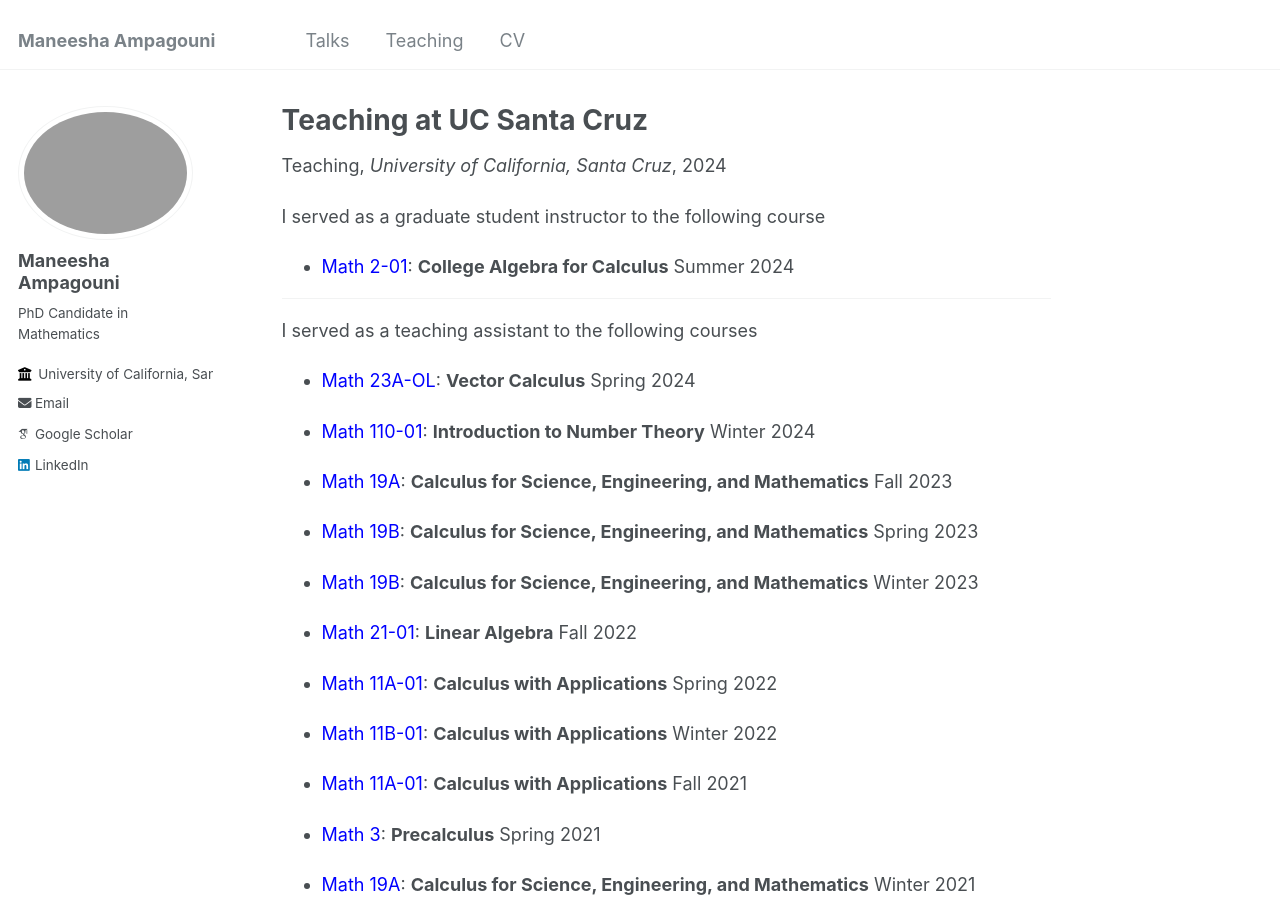
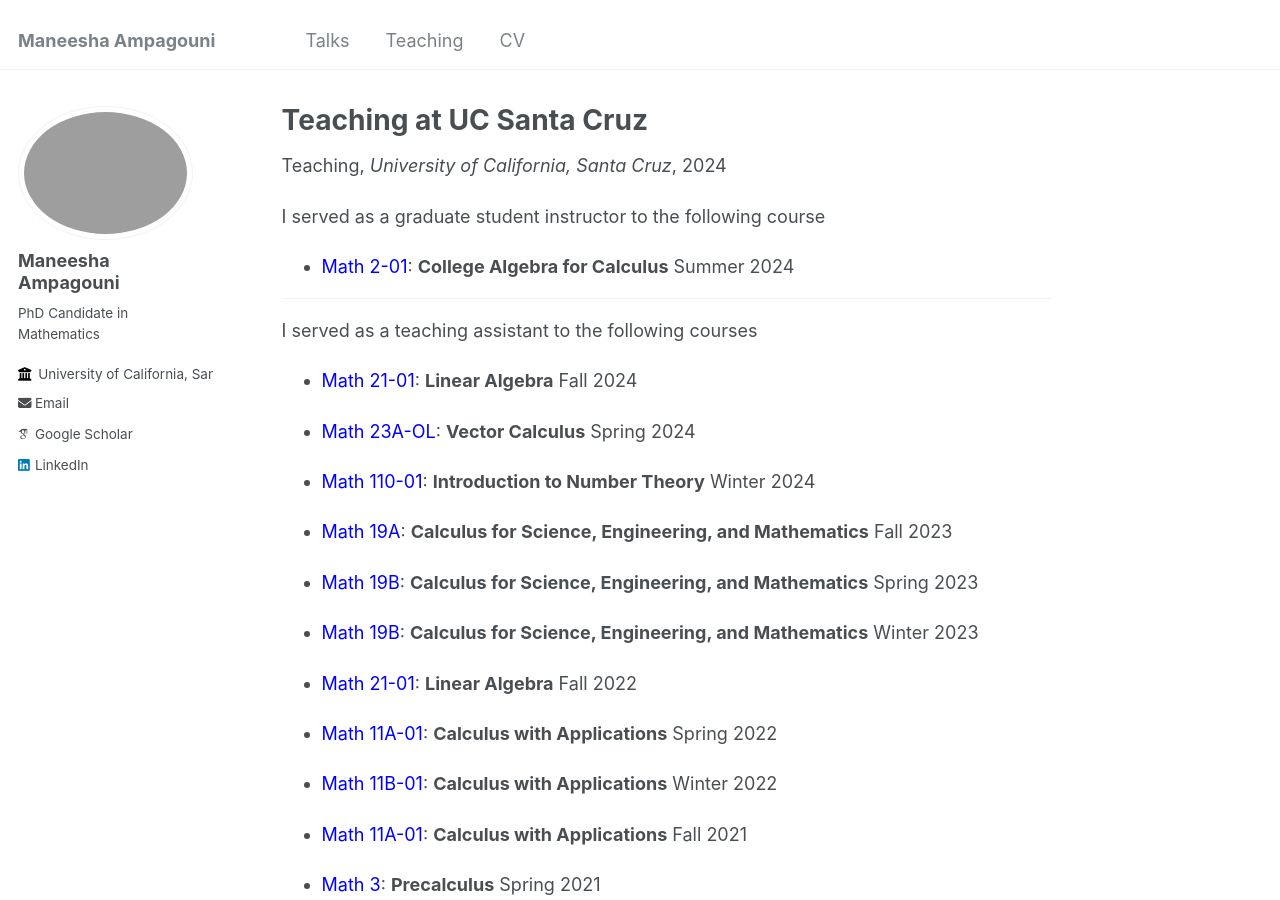
Before and after one commit to ManeeshaAmpagouni/maneeshaampagouni.github.io, a Jekyll site: the page built from _teaching/TAship at UCSC.md, in a window 1280 px wide and 900 px high. Built offline with Jekyll 4.4.1, drawn with Linux system fonts in a browser that asks for light colours; some web fonts are replaced.

Commit message:
Update TAship at UCSC.md

```diff
--- a/_teaching/TAship at UCSC.md
+++ b/_teaching/TAship at UCSC.md
@@ -7,6 +7,7 @@ venue: "University of California, Santa Cruz"
 date: 2024-10-07
 
 ---
+
 I served as a graduate student instructor to the following course
 
 - <span style="color:blue">Math 2-01</span>: **College Algebra for Calculus** Summer 2024
@@ -14,6 +15,8 @@ I served as a graduate student instructor to the following course
 ---
 
 I served as a teaching assistant to the following courses
+
+- <span style="color:blue">Math 21-01</span>: **Linear Algebra** Fall 2024
 
 - <span style="color:blue">Math 23A-OL</span>: **Vector Calculus** Spring 2024
 
```
